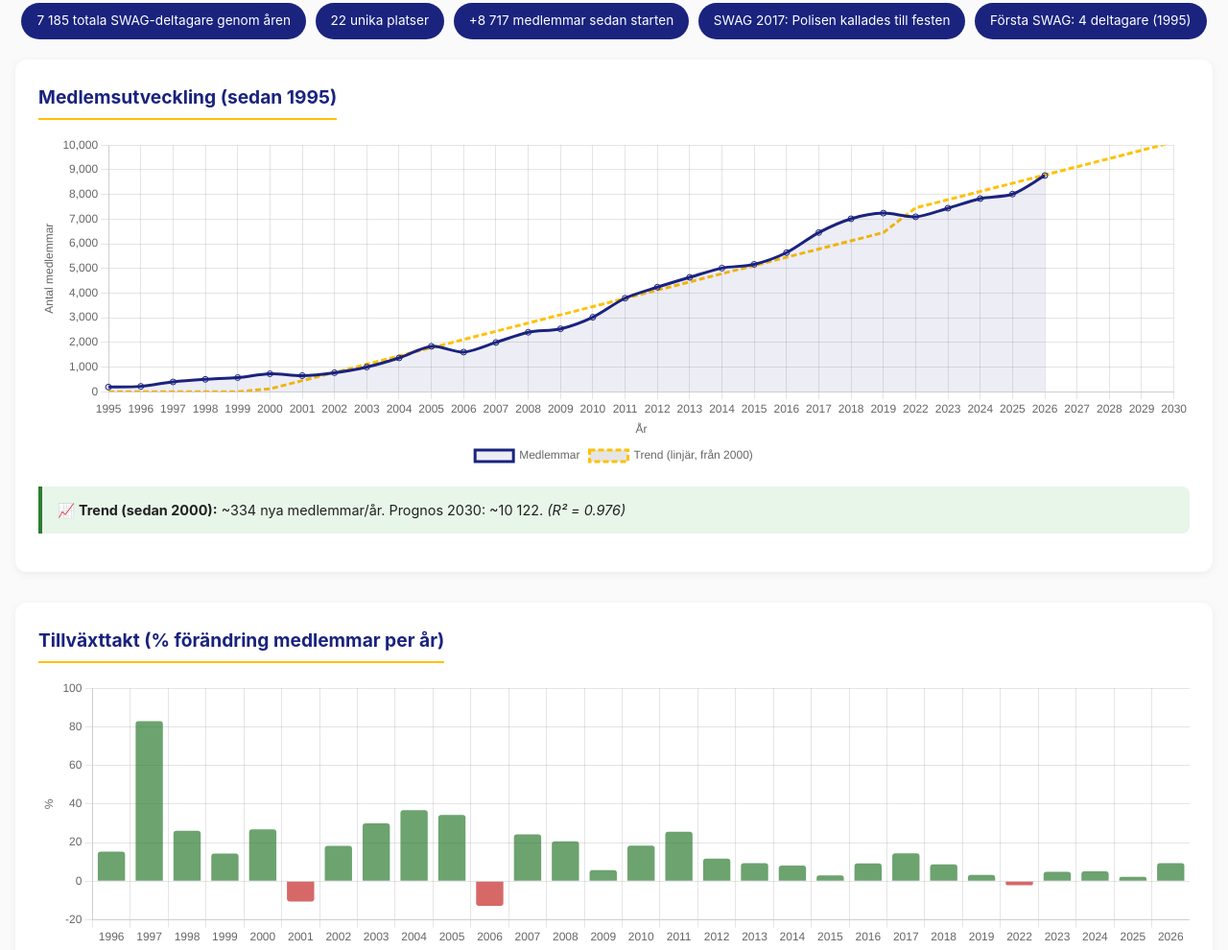
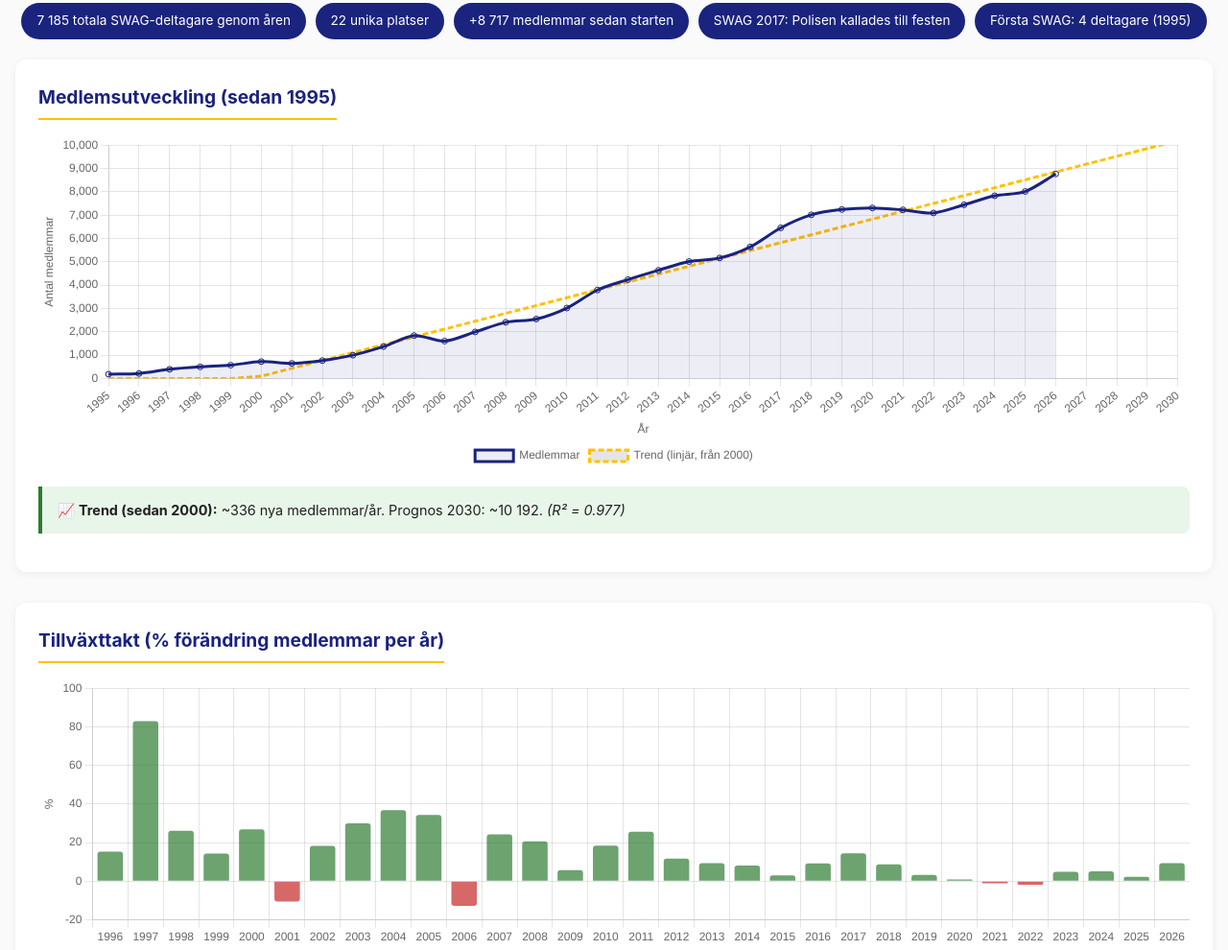
Before and after one commit to MensaSverige/swag-statistics, a plain HTML site: page index.html in a window 1280 px wide. Shown: the part 779-1769 px from the top of the page at 96% size. Drawn offline with nearby package versions, Linux system fonts and the light colour scheme.

Commit message:
Added 2021 and 2022 in members statistics

```diff
--- a/index.html
+++ b/index.html
@@ -1031,7 +1031,7 @@
 
       function getValidMembers() {
         return DATA.filter(
-          (d) => d.year >= STAT_START_YEAR && d.members != null && !d.cancelled,
+          (d) => d.year >= STAT_START_YEAR && d.members != null,
         ).map((d) => [d.year, d.members]);
       }
 
@@ -1321,7 +1321,7 @@
       // ============================================================
       function renderGrowthChart() {
         const members = DATA.filter(
-          (d) => d.year >= STAT_START_YEAR && d.members != null && !d.cancelled,
+          (d) => d.year >= STAT_START_YEAR && d.members != null,
         );
         const labels = [];
         const growthData = [];
```
